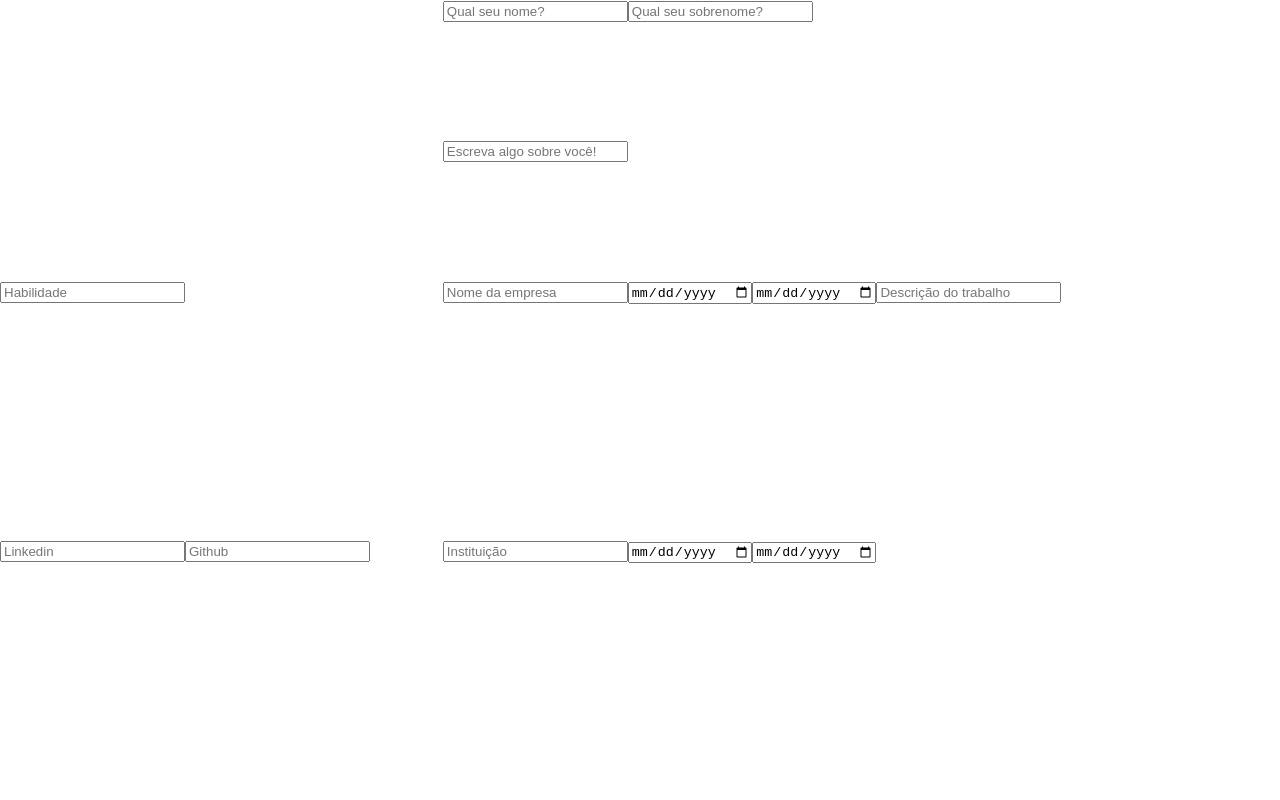
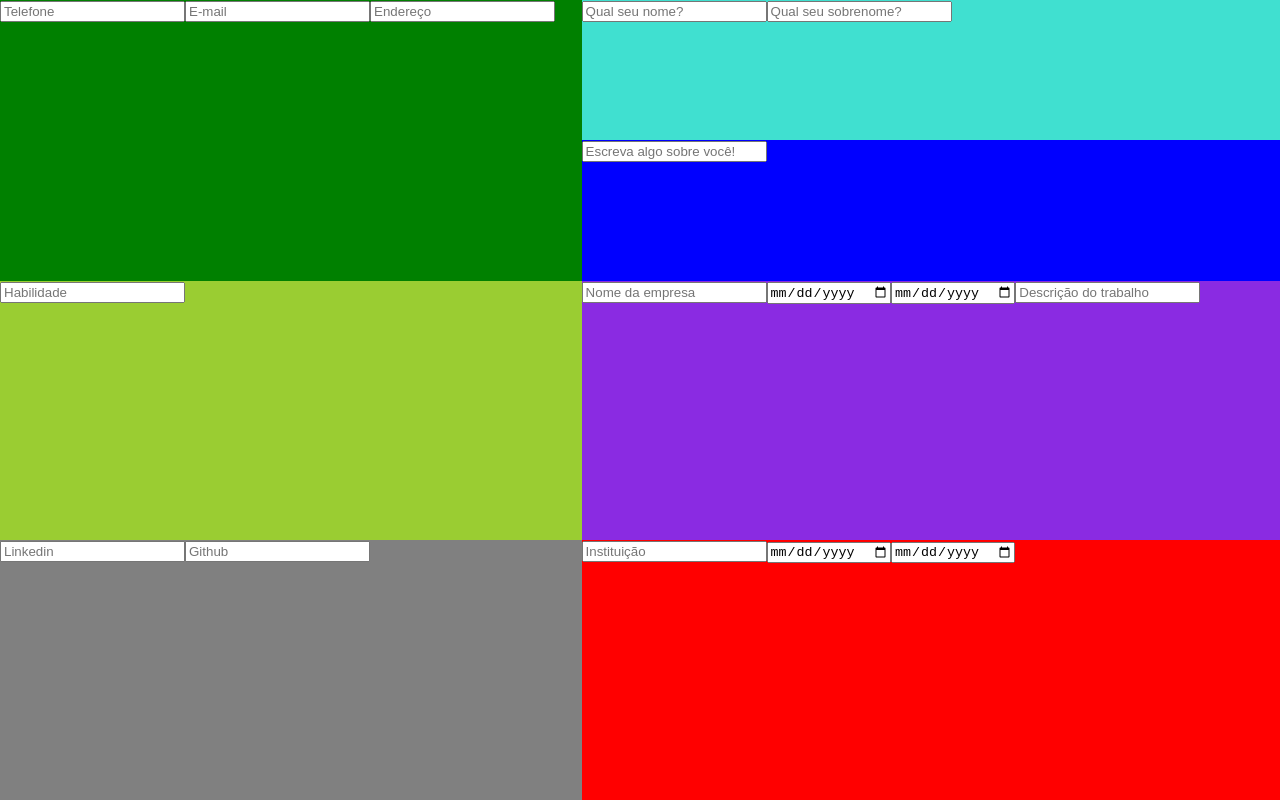
Before and after one commit to gukenji/cv-project, a React (Create React App) app: page / in a window 1280 px wide. Built offline with nearby package versions, Linux system fonts and the light colour scheme.

Commit message:
grid layout

```diff
--- a/src/About.css
+++ b/src/About.css
@@ -1,3 +1,4 @@
 .About {
   grid-area: about;
+  background-color: blue;
 }
--- a/src/App.js
+++ b/src/App.js
@@ -1,5 +1,6 @@
 import React, { Component } from "react";
 import About from './components/About'
+import Contacts from './components/Contacts'
 import SocialLinks from './components/SocialLinks'
 import Name from './components/Name'
 import ProfessionalExperience from './components/ProfessionalExperience'
@@ -16,6 +17,7 @@ class App extends Component {
     return (
       <div className="App">
         <About />
+        <Contacts />
         <SocialLinks />
         <Name />
         <ProfessionalExperience />
--- a/src/Contacts.css
+++ b/src/Contacts.css
@@ -1,3 +1,4 @@
-.Education {
+.Contacts {
   grid-area: contacts;
+  background-color: green;
 }
--- a/src/Education.css
+++ b/src/Education.css
@@ -1,3 +1,4 @@
 .Education {
   grid-area: edu;
+  background-color: red;
 }
--- a/src/Name.css
+++ b/src/Name.css
@@ -2,4 +2,5 @@
   display: flex;
   flex-direction: column;
   grid-area: name;
+  background-color: turquoise;
 }
--- a/src/ProfessionalExperience.css
+++ b/src/ProfessionalExperience.css
@@ -1,3 +1,4 @@
 .ProfessionalExperience {
   grid-area: prof;
+  background-color: blueviolet;
 }
--- a/src/Skills.css
+++ b/src/Skills.css
@@ -1,3 +1,4 @@
 .Skills {
   grid-area: skills;
+  background-color: yellowgreen;
 }
--- a/src/SocialLinks.css
+++ b/src/SocialLinks.css
@@ -1,3 +1,4 @@
 .SocialLinks {
   grid-area: social;
+  background-color: gray;
 }
```
